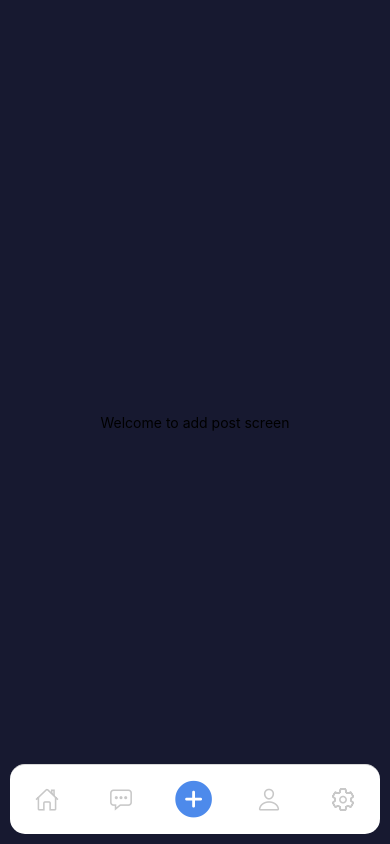
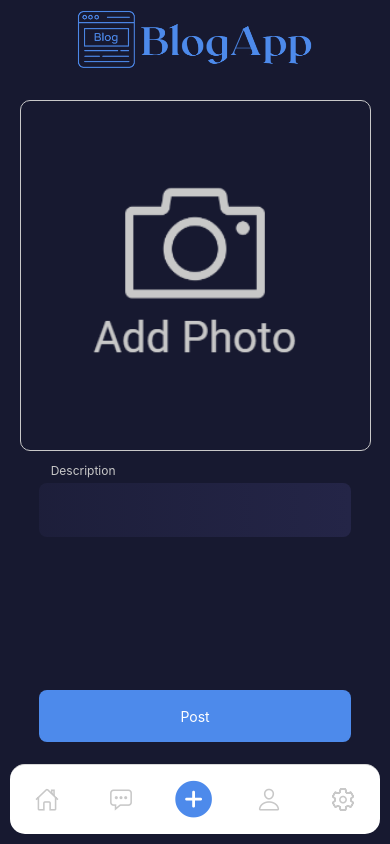
Before and after one commit to Mikhadi/BlogApp, a React Native app: screen /Post in a window 390 px wide. Built offline with nearby package versions, Linux system fonts and the light colour scheme.

Commit message:
Add post screen added

```diff
--- a/components/AddPostScreen.tsx
+++ b/components/AddPostScreen.tsx
@@ -1,11 +1,80 @@
-import { FC } from "react";
-import { View, Text, StyleSheet, StatusBar } from "react-native";
+import { FC, useState } from "react";
+import {
+  View,
+  Image,
+  Text,
+  StyleSheet,
+  TextInput,
+  TouchableOpacity,
+  Modal,
+} from "react-native";
+import { Ionicons } from "@expo/vector-icons";
+import { LinearGradient } from "expo-linear-gradient";
 import MyColors from "../themes/myTheme";
+import { KeyboardAwareScrollView } from "react-native-keyboard-aware-scroll-view";
 
-const AddPostScreen: FC = () => {
+const RegisterScreen: FC<{ route: any; navigation: any }> = ({
+  route,
+  navigation,
+}) => {
+  const [description, setDescription] = useState("");
+  const [modalVisible, setModalVisible] = useState(false);
+
   return (
     <View style={styles.container}>
-        <Text>Welcome to add post screen</Text>
+        <Modal
+          animationType="slide"
+          transparent={true}
+          visible={modalVisible}
+          onRequestClose={() => {
+            setModalVisible(!modalVisible);
+          }}
+        >
+          <View style={styles.modalView}>
+            <TouchableOpacity style={{ alignItems: "center" }}>
+              <Ionicons name="images" size={80} color={MyColors.background} />
+              <Text style={{ color: MyColors.background }}>Gallery</Text>
+            </TouchableOpacity>
+            <TouchableOpacity style={{ alignItems: "center" }}>
+              <Ionicons name="camera" size={80} color={MyColors.background} />
+              <Text style={{ color: MyColors.background }}>Camera</Text>
+            </TouchableOpacity>
+          </View>
+        </Modal>
+        <View style={{ alignItems: "center" }}>
+          <View style={styles.addImageView}>
+            <TouchableOpacity
+              onPress={() => setModalVisible(true)}
+              style={styles.addImageButton}
+            >
+              <Image
+                source={require("../assets/add_photo.png")}
+                style={styles.addImageButton}
+              />
+            </TouchableOpacity>
+          </View>
+          <Text style={styles.inputName}>Description</Text>
+          <LinearGradient
+            style={styles.linearGradient}
+            colors={[MyColors.gradientStart, MyColors.gradientEnd]}
+            start={{ x: 0, y: 0.5 }}
+            end={{ x: 1, y: 0.5 }}
+          >
+            <TextInput
+              style={styles.inputField}
+              onChangeText={setDescription}
+              value={description}
+              autoCapitalize="words"
+              autoCorrect={false}
+              multiline={true}
+            />
+          </LinearGradient>
+        </View>
+        <View style={{ alignItems: "center", marginBottom: 90 }}>
+          <TouchableOpacity style={styles.button}>
+            <Text style={{ color: MyColors.text }}>Post</Text>
+          </TouchableOpacity>
+        </View>
     </View>
   );
 };
@@ -13,11 +82,68 @@ const AddPostScreen: FC = () => {
 const styles = StyleSheet.create({
   container: {
     flex: 1,
+    justifyContent: "space-between",
+    backgroundColor: MyColors.background,
+  },
+  loginText: {
+    color: MyColors.text,
+    fontSize: 40,
+    fontWeight: "bold",
+  },
+  linearGradient: {
+    flexDirection: "row",
+    width: "80%",
+    borderRadius: 8,
+  },
+  inputName: {
+    alignSelf: "flex-start",
+    color: MyColors.gray,
+    fontSize: 12,
+    marginLeft: "13%",
+    marginTop: 12,
+    marginBottom: 5,
+  },
+  inputField: {
+    flex: 1,
+    padding: 10,
+    color: MyColors.text,
+  },
+  button: {
+    height: 52,
+    width: "80%",
+    margin: 12,
+    borderRadius: 8,
+    backgroundColor: MyColors.primary,
+    alignItems: "center",
     justifyContent: "center",
-      alignContent: "center",
+  },
+  addImageView: {
+    aspectRatio: 1,
+    width: '90%',
+    borderRadius: 10,
+    borderWidth: 1,
+    borderColor: MyColors.gray,
+    marginTop: 20,
+  },
+  addImageButton: {
+    flex: 1,
     alignItems: "center",
-      backgroundColor: MyColors.background
+    justifyContent: "center",
+    borderRadius: 75,
+    aspectRatio: 1,
+    height: 150,
+  },
+  modalView: {
+    flexDirection: "row",
+    backgroundColor: MyColors.gray,
+    height: 140,
+    position: "absolute",
+    bottom: 5,
+    width: "100%",
+    borderRadius: 20,
+    alignItems: "center",
+    justifyContent: "space-around",
   },
 });
 
-export default AddPostScreen
+export default RegisterScreen;
--- a/components/ChatScreen.tsx
+++ b/components/ChatScreen.tsx
@@ -1,5 +1,5 @@
 import { FC, useState } from "react";
-import { View, Text, StyleSheet, StatusBar, FlatList, TextInput, TouchableOpacity } from "react-native";
+import { View, Text, StyleSheet, StatusBar, FlatList, TextInput, TouchableOpacity, KeyboardAvoidingView, ScrollView } from "react-native";
 
 import MyColors from "../themes/myTheme";
 import { MessageItem } from "./MessageComponent";
@@ -67,6 +67,7 @@ const ChatScreen: FC = () => {
           placeholderTextColor={MyColors.text}
           autoCapitalize="none"
           autoCorrect={false}
+          multiline={true}
         >
         </TextInput>
         </View>
@@ -86,10 +87,10 @@ const styles = StyleSheet.create({
     sendBox: {
       flexDirection: 'row',
       justifyContent: 'space-between',
+      alignItems: 'center',
       width: '100%',
       position: 'absolute',
       bottom: 82,
-      alignItems: 'center',
     },
     sendButton:{
       marginRight: 10,
--- a/components/TabsComponent.tsx
+++ b/components/TabsComponent.tsx
@@ -3,6 +3,7 @@ import { Ionicons } from "@expo/vector-icons";
 import {
   StatusBar,
   StyleSheet,
+  View, Text, Image, Dimensions,
 } from "react-native";
 
 import HomeScreen from "./HomeScreen";
@@ -12,6 +13,23 @@ import SettingsScreen from "./SettingsScreen";
 import AddPostScreen from "./AddPostScreen";
 import MyColors from "../themes/myTheme";
 import { FC } from "react";
+
+const customHeader =() => {
+  return (
+    <View style={{
+      backgroundColor: MyColors.background,
+      alignItems: 'center',
+      justifyContent: 'center',
+      height: 80,
+    }}>
+      <Image source={require('../assets/Logo.png')}
+      style={{
+        height: 70,
+      }}
+      resizeMode={'center'}/>
+    </View>
+  )
+}
 
 const TabsStack: FC<{ route: any; navigation: any }> = ({
   route,
@@ -46,7 +64,7 @@ const TabsStack: FC<{ route: any; navigation: any }> = ({
           tabBarShowLabel: false,
           tabBarActiveTintColor: MyColors.primary,
           tabBarInactiveTintColor: 'rgba(200, 200, 200, 1)',
-          headerShown: false,
+          headerShown: true,
           tabBarStyle: {
             backgroundColor: 'white',
             borderRadius: 15,
@@ -56,6 +74,7 @@ const TabsStack: FC<{ route: any; navigation: any }> = ({
             left: 10,
             right: 10,
           },
+          header: customHeader
         })}
       >
         <Tab.Screen name="Home" component={HomeScreen} />
```
Also changed, not shown: assets/Logo.png (added). Lines whose indentation alone changed are shown as unchanged.
